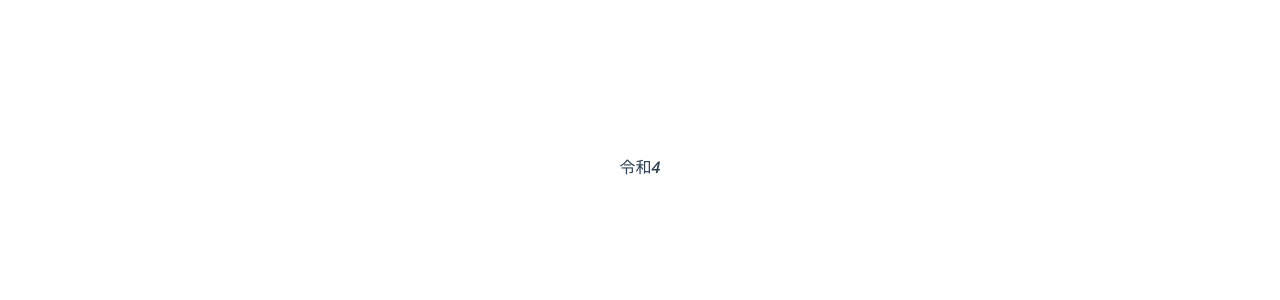
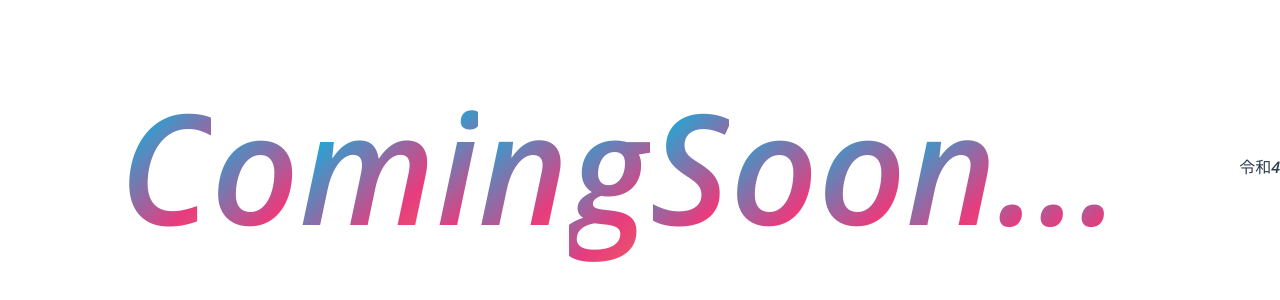
Before and after one commit to shion1305/coming-soon-template, a Vue app: page / in a window 1280 px wide. Shown: the part 234-534 px from the top of the page. Built offline with nearby package versions, Linux system fonts and the light colour scheme.

Commit message:
✨ Implement TextBouncing component

```diff
--- /dev/null
+++ b/src/components/TextBouncing.vue
@@ -0,0 +1,78 @@
+<script setup>
+
+const props = defineProps({
+  text: {
+    type: String
+  },
+  color: {
+    type: String,
+    required: false,
+    default: "#2c3e50"
+  }
+})
+</script>
+<template>
+  <div class="parent">
+    <span v-for="t in props.text" :key="t.index" class="bouncing-text">
+      {{ t }}
+    </span>
+  </div>
+</template>
+
+<style scoped lang="scss">
+
+.bouncing-text {
+  display: flex;
+  font-size: 12vw;
+  line-height: 2;
+  animation: bounce 4s ease infinite ,
+  gradient 15s ease infinite;
+  background: linear-gradient(-45deg, #ee7752, #e73c7e, #23a6d5, #23d5ab);
+  -webkit-background-clip: text;
+  color: transparent;
+}
+
+.parent {
+  display: flex;
+}
+
+@for $i from 1 through 15 {
+  .bouncing-text:nth-child(#{$i}) {
+    animation-delay: $i * 0.02s;
+  }
+}
+
+
+@keyframes bounce {
+  0% {
+    background-position: 100% 100%;
+    transform: scale(1, 1) translateY(0);
+  }
+  2% {
+    transform: scale(1.1, .85) translateY(0);
+  }
+  7% {
+    transform: scale(.85, 1.2) translateY(-0.5em);
+  }
+  13% {
+    transform: scale(1.05, .95) translateY(0);
+  }
+  18% {
+    transform: scale(1, 1) translateY(-0.25em);
+  }
+  22% {
+    transform: scale(1, 1) translateY(0);
+  }
+  25% {
+    transform: scale(1, 1) translateY(0);
+  }
+  50% {
+    background-position: 0 0;
+  }
+
+  100% {
+    transform: scale(1, 1) translateY(0);
+    background-position: 100% 100%;
+  }
+}
+</style>
--- a/src/views/HomeView.vue
+++ b/src/views/HomeView.vue
@@ -1,10 +1,10 @@
 <script setup>
 
-// import TextBouncing from "@/components/TextBouncing";
+import TextBouncing from "@/components/TextBouncing";
 </script>
 <template>
   <div class="home">
-<!--    <TextBouncing text="Coming Soon..." color="#ffffff" class="text-bouncing"/>-->
+    <TextBouncing text="Coming Soon..." color="#ffffff" class="text-bouncing"/>
     <div>令和4</div>
   </div>
 </template>
```
